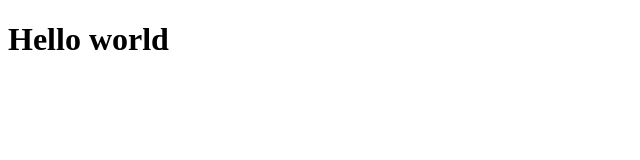
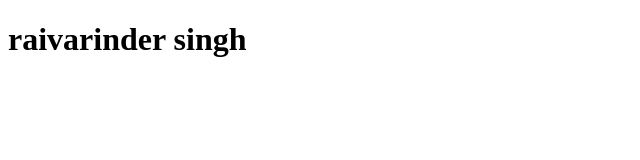
Before and after one commit to cegepmontreal/raivarindersingh, a plain HTML site: page public/index.html in a window 1280 px wide. Shown: the whole page, without its empty margins (0-640 px from the left). Drawn offline with Linux system fonts and the light colour scheme.

Commit message:
some message

```diff
--- a/public/index.html
+++ b/public/index.html
@@ -2,5 +2,5 @@
 <html>
 
 
-  <body><h1>Hello world</h1></body>
+  <body><h1>raivarinder singh</h1></body>
 </html>
```
